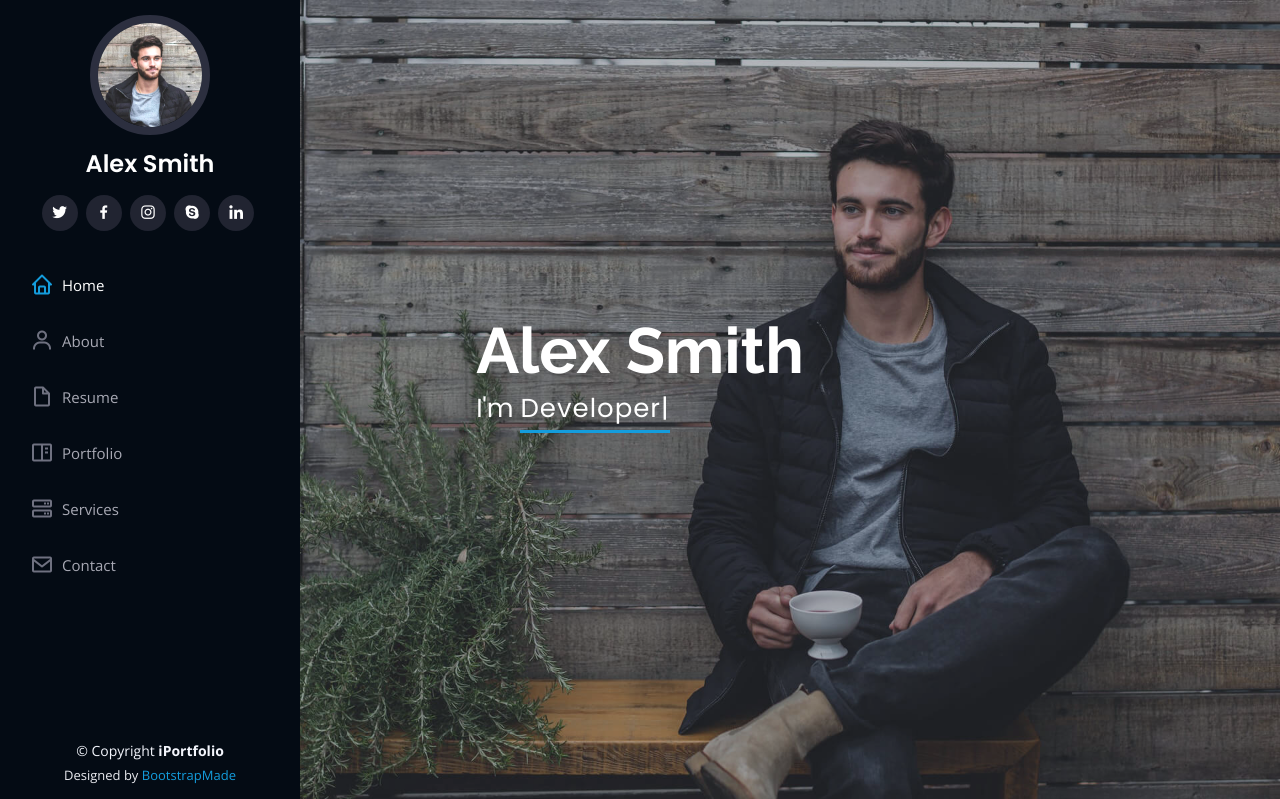
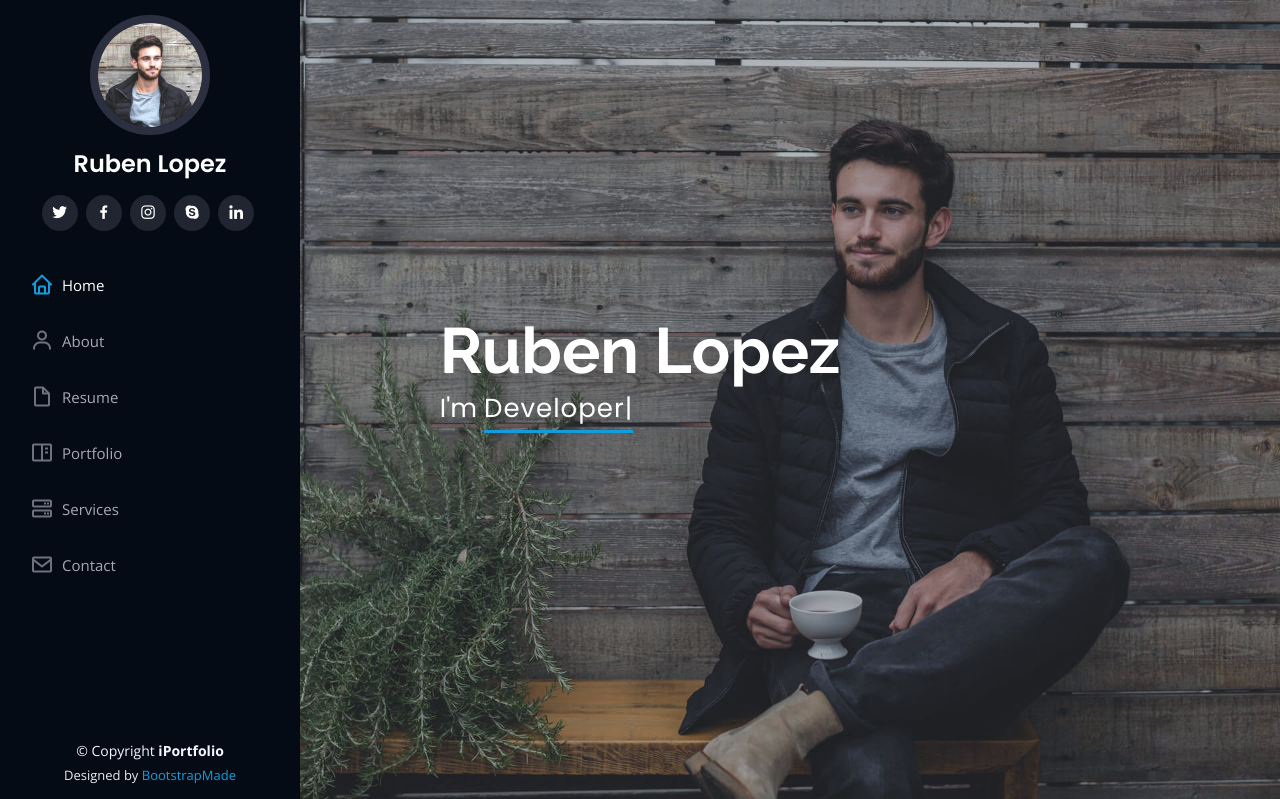
Before and after one commit to rubeanos/1101-final-project, a Flask app: page / in a window 1280 px wide. Shown: the top 799 px of the page. Run offline with Flask 3, Linux system fonts and the light colour scheme; some libraries are stand-ins or nearby versions.

Commit message:
Update index.html

```diff
--- a/templates/index.html
+++ b/templates/index.html
@@ -47,7 +47,7 @@
 
       <div class="profile">
         <img src="static/img/profile-img.jpg" alt="" class="img-fluid rounded-circle">
-        <h1 class="text-light"><a href="index.html">Alex Smith</a></h1>
+        <h1 class="text-light"><a href="index.html">Ruben Lopez</a></h1>
         <div class="social-links mt-3 text-center">
           <a href="#" class="twitter"><i class="bx bxl-twitter"></i></a>
           <a href="#" class="facebook"><i class="bx bxl-facebook"></i></a>
@@ -73,7 +73,7 @@
   <!-- ======= Hero Section ======= -->
   <section id="hero" class="d-flex flex-column justify-content-center align-items-center">
     <div class="hero-container" data-aos="fade-in">
-      <h1>Alex Smith</h1>
+      <h1>Ruben Lopez</h1>
       <p>I'm <span class="typed" data-typed-items="Designer, Developer, Freelancer, Photographer"></span></p>
     </div>
   </section><!-- End Hero -->
```
